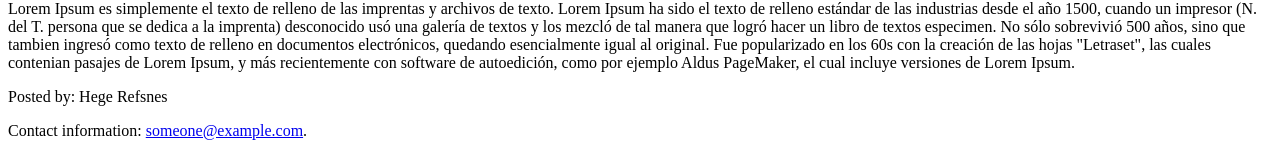
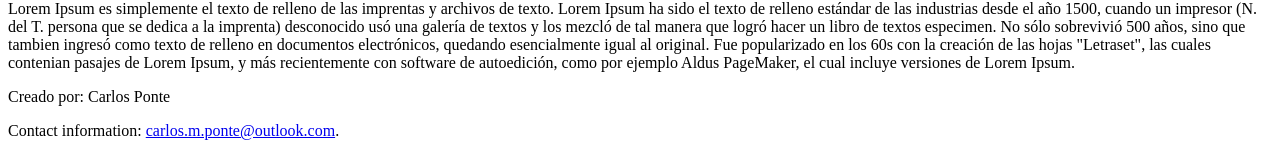
Before and after one commit to carlosponte1/Nextu, a plain HTML site: page index.html in a window 1280 px wide. Shown: the part 913-1066 px from the top of the page. Drawn offline with Linux system fonts and the light colour scheme.

Commit message:
Tercer commit

```diff
--- a/index.html
+++ b/index.html
@@ -38,10 +38,10 @@
          <article>
 		<p>Lorem Ipsum es simplemente el texto de relleno de las imprentas y archivos de texto. Lorem Ipsum ha sido el texto de relleno estándar de las industrias desde el año 1500, cuando un impresor (N. del T. persona que se dedica a la imprenta) desconocido usó una galería de textos y los mezcló de tal manera que logró hacer un libro de textos especimen. No sólo sobrevivió 500 años, sino que tambien ingresó como texto de relleno en documentos electrónicos, quedando esencialmente igual al original. Fue popularizado en los 60s con la creación de las hojas "Letraset", las cuales contenian pasajes de Lorem Ipsum, y más recientemente con software de autoedición, como por ejemplo Aldus PageMaker, el cual incluye versiones de Lorem Ipsum.</p>
          </article>
-		<footer>
-  <p>Posted by: Hege Refsnes</p>
-  <p>Contact information: <a href="mailto:someone@example.com">someone@example.com</a>.</p>
-</footer>
+	<footer>
+		<p>Creado por: Carlos Ponte</p>
+		<p>Contact information: <a href="mailto:carlos.m.ponte@outlook.com">carlos.m.ponte@outlook.com</a>.</p>
+   </footer>
 
 </body>
 </html>
```
